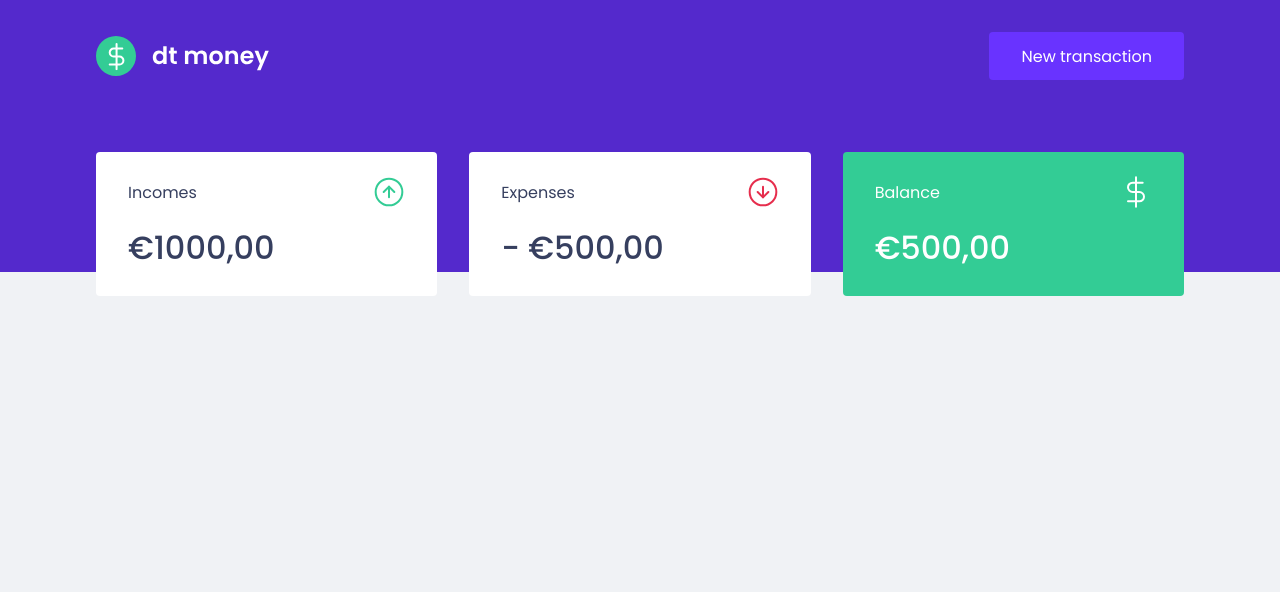
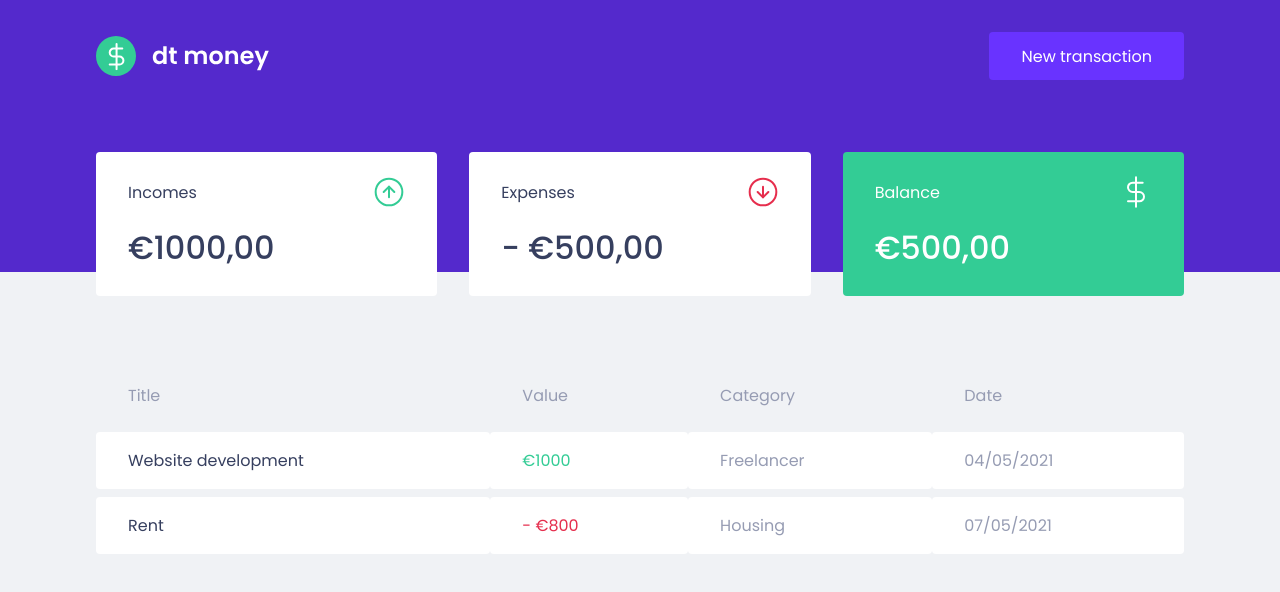
Before and after one commit to marcomedeirosfh/ignite-dtmoney, a React (Create React App) app: page / in a window 1280 px wide. Shown: the top 592 px of the page. Built offline with nearby package versions, Linux system fonts and the light colour scheme.

Commit message:
added transactions table and styling

```diff
--- a/src/components/Dashboard/index.tsx
+++ b/src/components/Dashboard/index.tsx
@@ -1,10 +1,12 @@
 import { Summary } from "../Summary";
+import { TransactionsTable } from "../TransactionsTable";
 import { Container } from "./styles";
 
 export function Dashboard() {
   return (
     <Container>
       <Summary />
+      <TransactionsTable />
     </Container>
   )
 }
--- /dev/null
+++ b/src/components/TransactionsTable/index.tsx
@@ -0,0 +1,32 @@
+import { Container } from './styles'
+
+export function TransactionsTable() {
+  return (
+    <Container >
+      <table>
+        <thead>
+          <tr>
+            <th>Title</th>
+            <th>Value</th>
+            <th>Category</th>
+            <th>Date</th>
+          </tr>
+        </thead>
+        <tbody>
+          <tr>
+            <td>Website development</td>
+            <td className="deposit">€1000</td>
+            <td>Freelancer</td>
+            <td>04/05/2021</td>
+          </tr>
+          <tr>
+            <td>Rent</td>
+            <td className="withdraw" >- €800</td>
+            <td>Housing</td>
+            <td>07/05/2021</td>
+          </tr>
+        </tbody>
+      </table>
+    </Container>
+  )
+}
--- /dev/null
+++ b/src/components/TransactionsTable/styles.ts
@@ -0,0 +1,38 @@
+import styled from "styled-components";
+
+export const Container = styled.div`
+  margin-top: 4rem;
+
+  table {
+    width: 100%;
+    border-spacing: 0 0.5rem;
+
+    th {
+      color: var(--text-body);
+      font-weight: 400;
+      padding: 1rem 2rem;
+      text-align: left;
+      line-height: 1.5rem;
+    }
+
+    td {
+      padding: 1rem 2rem;
+      border: 0;
+      background: var(--shape);
+      color: var(--text-body);
+      border-radius: 0.25rem;
+
+      &:first-child {
+        color: var(--text-title);
+      }
+
+      &.deposit {
+        color: var(--green);
+      }
+
+      &.withdraw {
+        color: var(--red);
+      }
+    }
+  }
+`
```
